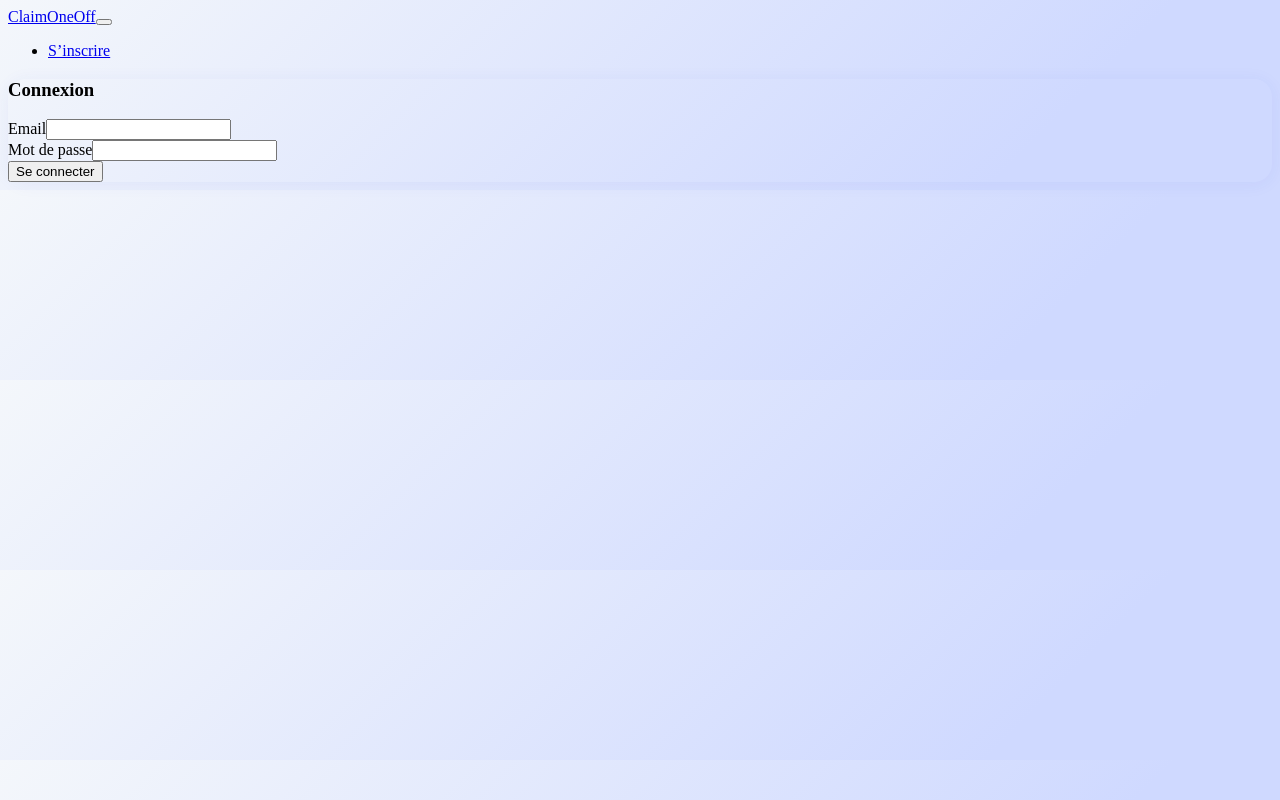
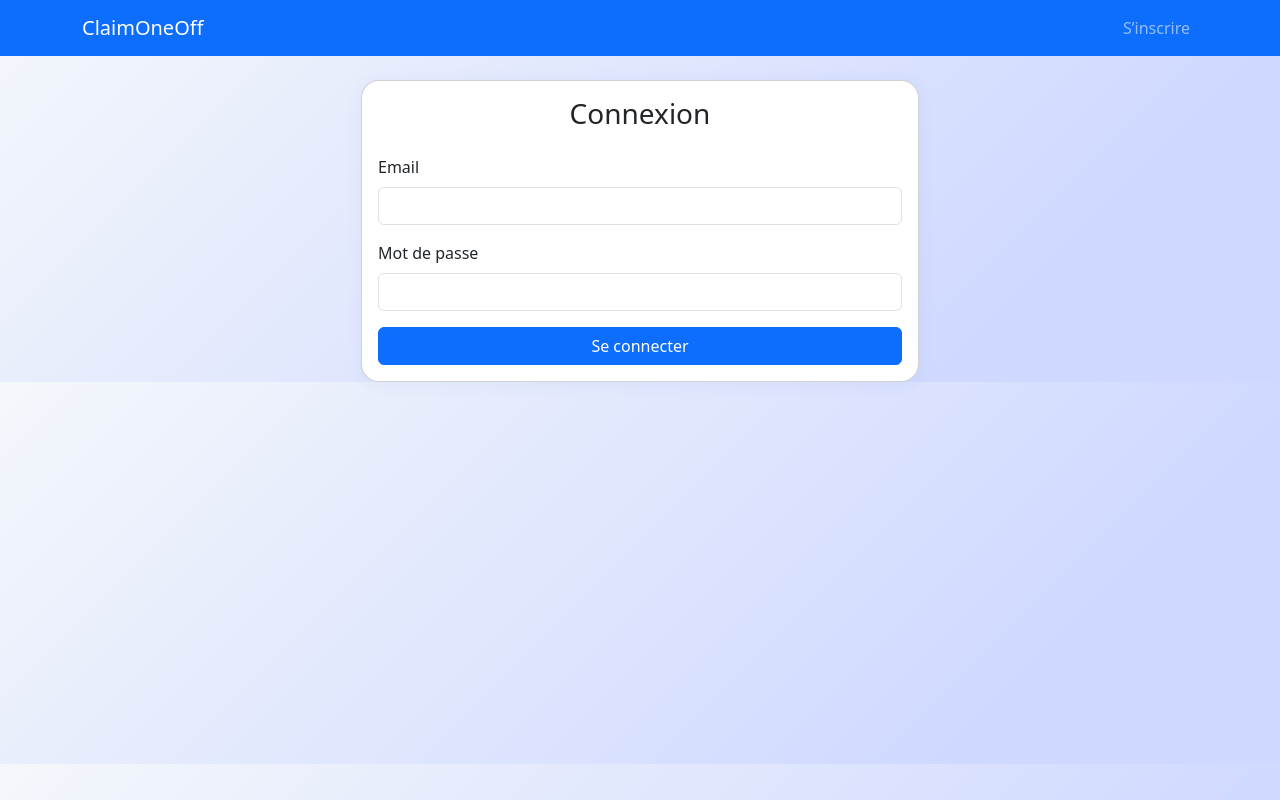
Before and after one commit to OneOffsas/claimoneoff-front02, a Next.js app: page /login in a window 1280 px wide. Built offline with nearby package versions, Linux system fonts and the light colour scheme.

Commit message:
Update _app.js

```diff
--- a/pages/_app.js
+++ b/pages/_app.js
@@ -1,5 +1,11 @@
+import "bootstrap/dist/css/bootstrap.min.css";
 import "../styles/global.css";
+import NotificationProvider from "../components/NotificationProvider";
 
 export default function App({ Component, pageProps }) {
-  return <Component {...pageProps} />;
+  return (
+    <NotificationProvider>
+      <Component {...pageProps} />
+    </NotificationProvider>
+  );
 }
```
